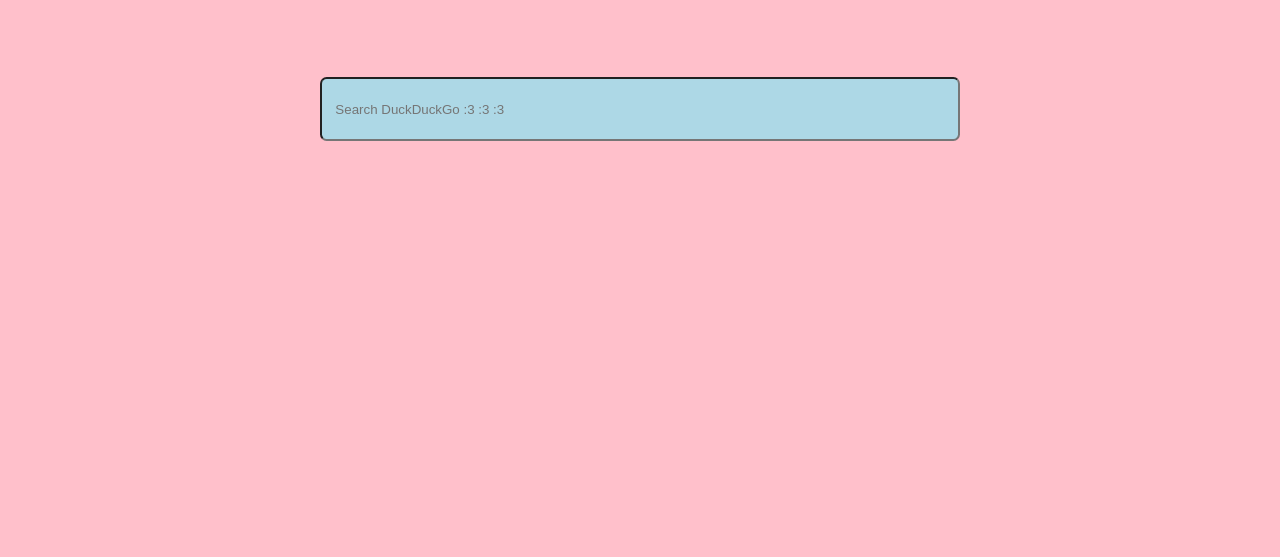
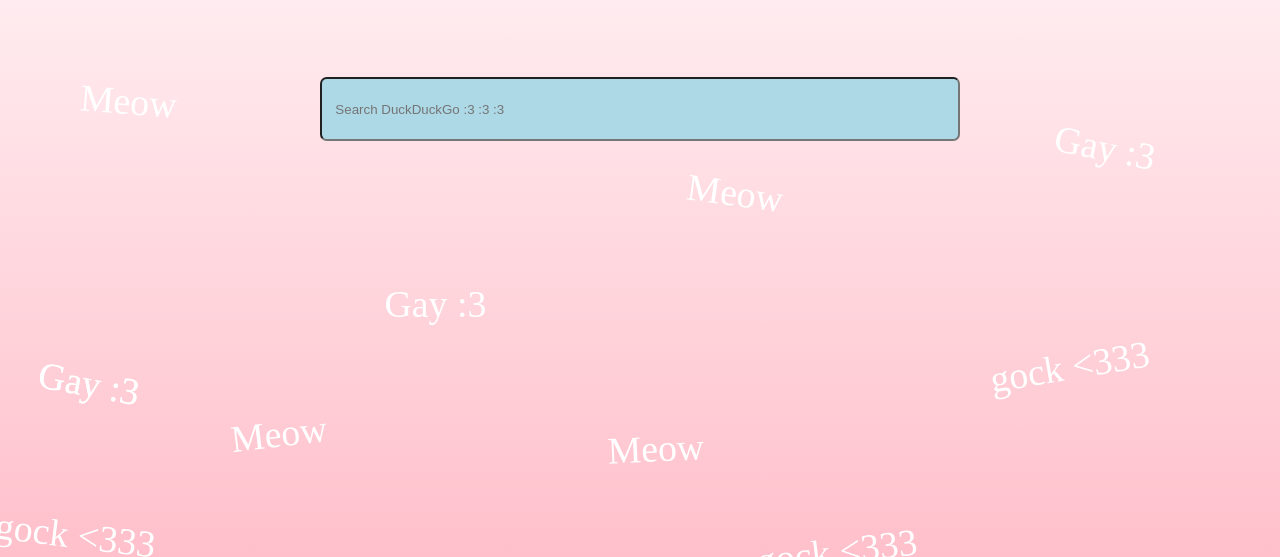
Before and after one commit to acute-interpreter-panic/transfem-startpage, a plain HTML site: page frontend/index.html in a window 1280 px wide. Shown: the part 243-800 px from the top of the page. Drawn offline with Linux system fonts and the light colour scheme.

Commit message:
added background with fade

```diff
--- a/frontend/assets/style.css
+++ b/frontend/assets/style.css
@@ -14,6 +14,10 @@ body {
     display: flex;
     align-items: center;
     justify-content: center;
+
+    background: url("bg.svg") center center/auto repeat, linear-gradient(
+        to bottom, transparent, pink
+    );
 }
 
 .search-grid {
```
Also changed, not shown: frontend/assets/bg.svg (added).
